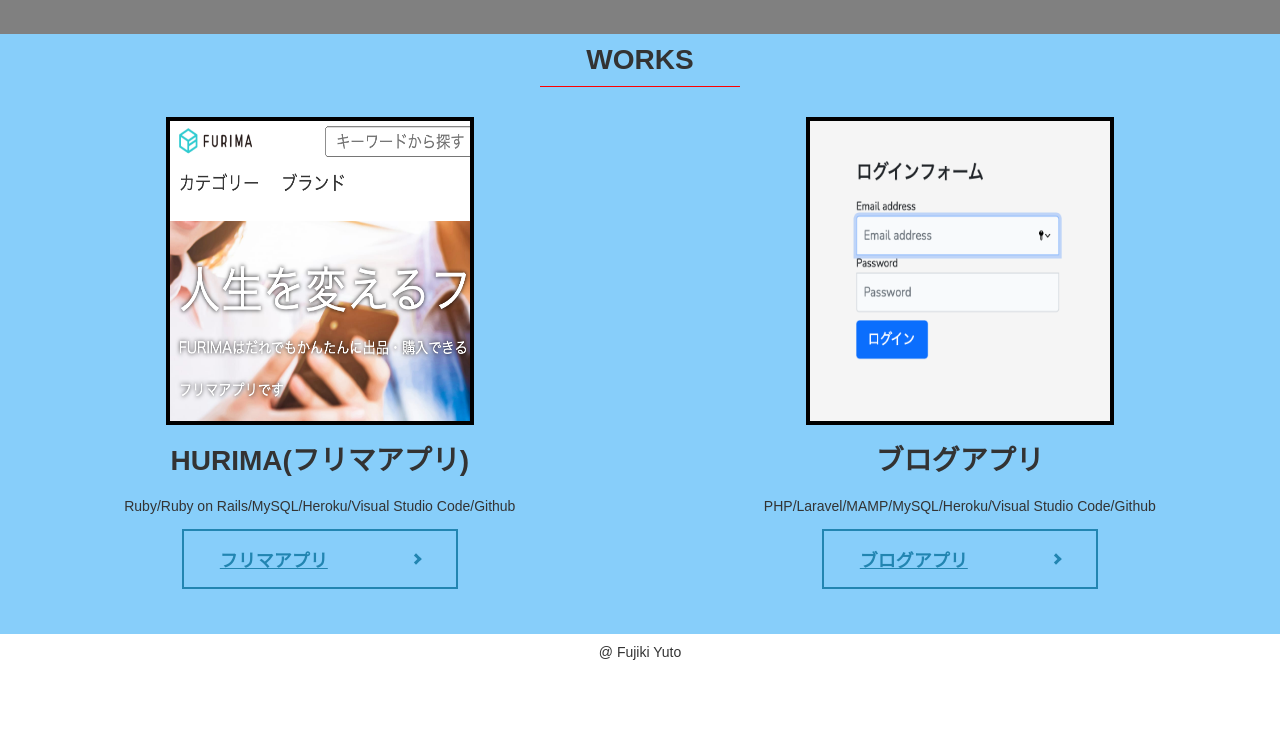
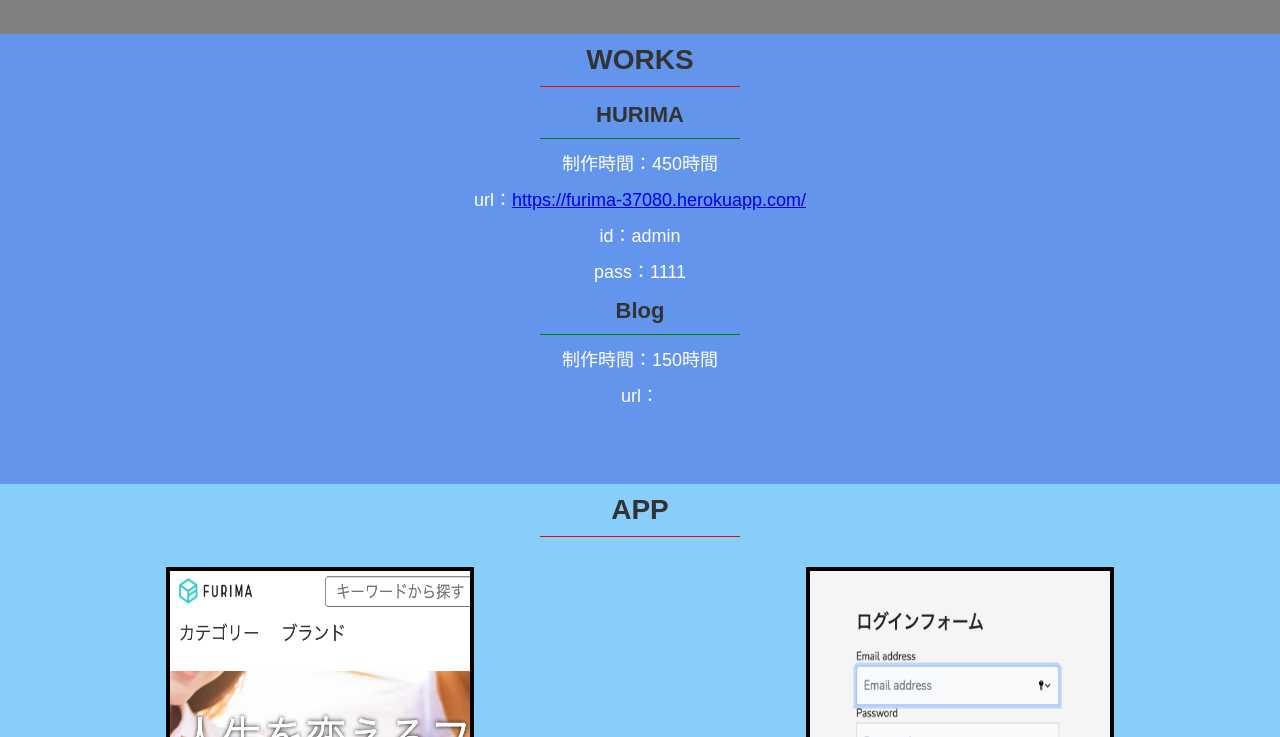
Before and after one commit to yutofujiki/sample_for_githubpages, a plain HTML site: page index.html in a window 1280 px wide. Shown: the part 826-1563 px from the top of the page. Before the commit the page ends 1496 px from the top, so only its background shows below. Drawn offline with Linux system fonts and the light colour scheme.

Commit message:
ブログのurl以外完成

```diff
--- a/index.html
+++ b/index.html
@@ -74,16 +74,42 @@
         </div>
       </div>
 
+      <div class="app_view">
+        <div class="skill">
+          <h1 class="skill-headname">WORKS</h1>
+          <h1 class="app-headname">HURIMA</h1>
+          <ul class="skills">
+            <li class="skill-parts">
+              <div class="skill-sub">制作時間：450時間</div>
+              <div class="skill-sub">url：<a href="https://furima-37080.herokuapp.com/
+                ">https://furima-37080.herokuapp.com/
+              </a></div>
+              <div class="skill-sub">id：admin</div>
+              <div class="skill-sub">pass：1111</div>
+            </li>
+          </ul>
+          <h1 class="app-headname">Blog</h1>
+          <ul class="skills">
+            <li class="skill-parts">
+              <div class="skill-sub">制作時間：150時間</div>
+              <div class="skill-sub">url：</div>
+            </li>
+          </ul>
+
+        </div>
+      </div>
+
       <div class="works_view">
         <div class="works">
-          <h1 class="skill-headname">WORKS</h1>
+          <h1 class="skill-headname">APP</h1>
           <div class="works-images">
             <div class="works-image">
               <img src="images/スクリーンショット 2022-04-07 11.31.31.png" alt="フリマアプリ写真" class="works-img">
               <h1>HURIMA(フリマアプリ)</h1>
               <p>Ruby/Ruby on Rails/MySQL/Heroku/Visual Studio Code/Github</p>
               <div class="button">
-                <a href="">フリマアプリ</a>
+                <a href="https://furima-37080.herokuapp.com/
+                ">フリマアプリ</a>
               </div>
             </div>
             <div class="works-image">
--- a/style.css
+++ b/style.css
@@ -118,6 +118,19 @@ header {
     color: white;
   }
 
+  .app_view {
+    background-color: cornflowerblue;
+    height: 450px;
+  }
+
+  .app-headname {
+    text-align: center;
+    border-bottom: 1px solid green;
+    width: 200px;
+    margin: auto;
+    font-size: 22px;
+    margin-top: 5px;
+  }
 
   .works_view {
     background-color: lightskyblue;
@@ -139,6 +152,7 @@ header {
     width: 300px;
     border: 4px solid black;
   }
+
 
   .button a {
     display: flex;
```
Lines whose indentation alone changed are shown as unchanged.
